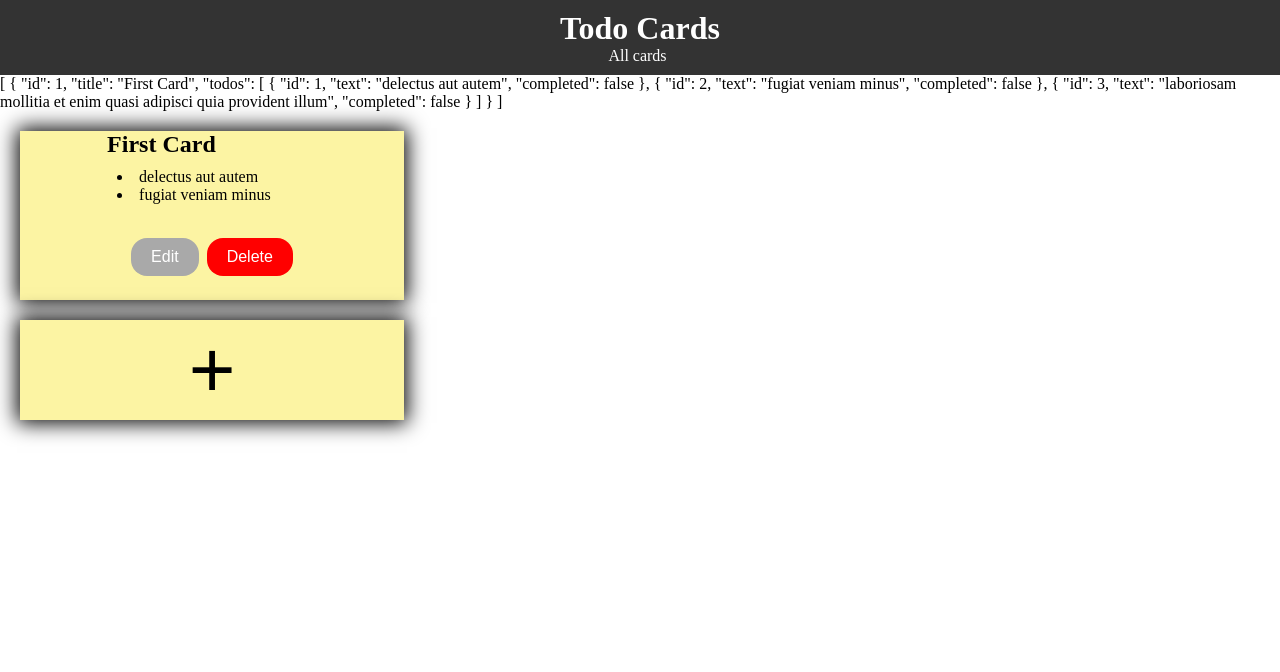
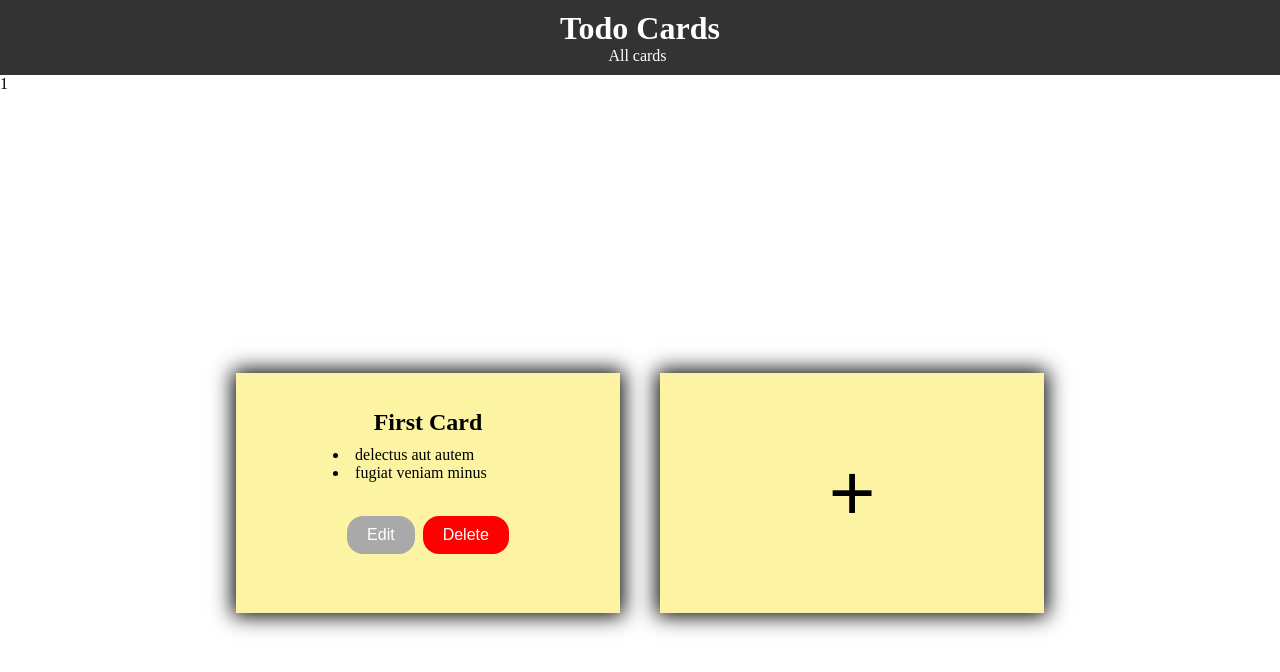
Before and after one commit to OlgaAleshina/todo-app-vue, a Vue app: page / in a window 1280 px wide. Shown: the top 672 px of the page. Built offline with nearby package versions, Linux system fonts and the light colour scheme; the HTML template or start-up script is replaced by a standard one.

Commit message:
styling of modal and todo item

```diff
--- a/src/components/CardGrid.vue
+++ b/src/components/CardGrid.vue
@@ -1,11 +1,16 @@
 <template>
-  <div>
+  <div class="app">
     <div class="note" v-bind:key="card.id" v-for="card in cards">
       <CardItem
         v-bind:card="card"
         v-on:delete-card="$emit('delete-card', card.id)"
         v-on:edit-card="$emit('edit-card', card.id)"
       />
+    </div>
+    <div class="note">
+      <router-link to="/todo-card">
+        <button class="button" type="transparent">+</button>
+      </router-link>
     </div>
   </div>
 </template>
@@ -20,4 +25,11 @@ export default {
 </script>
 
 <style scoped>
+.button {
+  font-size: 5rem;
+}
+
+.note {
+  height: 30%;
+}
 </style>
--- a/src/components/CardItem.vue
+++ b/src/components/CardItem.vue
@@ -8,7 +8,7 @@
     </div>
     <div class="button-row">
       <!-- route to editCardView-->
-      <router-link to="/edit-card">
+      <router-link to="/todo-card">
         <button v-on:click="$emit('edit-card', card.id)" class="button">Edit</button>
       </router-link>
       <button v-on:click="$emit('delete-card', card.id)" class="button" type="danger">Delete</button>
--- a/src/components/ConfirmModal.vue
+++ b/src/components/ConfirmModal.vue
@@ -3,8 +3,9 @@
   <div class="modal">
     <div class="container">
       <p>Are you sure?</p>
+      <br />
       <button class="button" v-on:click="$emit('close')">No</button>
-      <button class="button" v-on:click="$emit('confirm')">Yes</button>
+      <button class="button" type="danger" v-on:click="$emit('confirm')">Yes</button>
     </div>
   </div>
 </template>
@@ -21,8 +22,21 @@ export default {
   background-color: rgba(0, 0, 0, 0.7);
   z-index: 1;
   position: fixed;
-
-  width: 50%;
-  height: 50%;
+  width: 30%;
+  height: 30%;
+  top: 50%;
+  left: 50%;
+  transform: translate(-50%, -50%);
+  display: flex;
+  justify-content: center;
+  align-items: center;
+  text-align: center;
+}
+.container {
+  color: white;
+  font-size: 2rem;
+}
+.button {
+  margin: 5px;
 }
 </style>
--- a/src/components/TodoItem.vue
+++ b/src/components/TodoItem.vue
@@ -3,7 +3,7 @@
     <ul class="todo-item">
       <!--checkbox, adds line-through property to text when checked-->
       <input type="checkbox" v-on:change="markComplete" />
-      <span v-show="!showEditTodo">{{todo.text}}</span>
+      <span class="span" v-show="!showEditTodo">{{todo.text}}</span>
       <!--shows input when edit button is clicked-->
       <input type="text" v-model="todo.text" v-if="showEditTodo" name="title" />
       <button v-on:click="showEditTodo=true" class="button">
@@ -57,6 +57,7 @@ input[type="text"] {
   border: none;
   background-color: transparent;
 }
+
 .is-complete {
   text-decoration: line-through;
 }
@@ -65,4 +66,7 @@ input[type="text"] {
   color: red;
   padding: 1rem;
 }
+.span {
+  margin: 10px;
+}
 </style>
--- a/src/views/CardView.vue
+++ b/src/views/CardView.vue
@@ -1,19 +1,13 @@
 <template>
+  <!--problem with passing params here. cards.id return undefined-->
+
   <div>
-    <!--problem with passing params here. cards.id return undefined-->
-    {{cards}}
-    <div>
-      <Cards
-        v-bind:cards="cards"
-        v-on:delete-card="$emit('delete-card',cards.id)"
-        v-on:edit-card="$emit('edit-card')"
-      />
-    </div>
-    <div class="note">
-      <router-link to="/todo-card">
-        <button class="button" type="transparent">+</button>
-      </router-link>
-    </div>
+    {{cards[0].id}}
+    <Cards
+      v-bind:cards="cards"
+      v-on:delete-card="$emit('delete-card',card.id)"
+      v-on:edit-card="$emit('edit-card')"
+    />
   </div>
 </template>
 
@@ -30,11 +24,4 @@ export default {
 </script>
 
 <style scoped>
-.button {
-  font-size: 5rem;
-}
-
-.note {
-  height: 30%;
-}
 </style>
```
